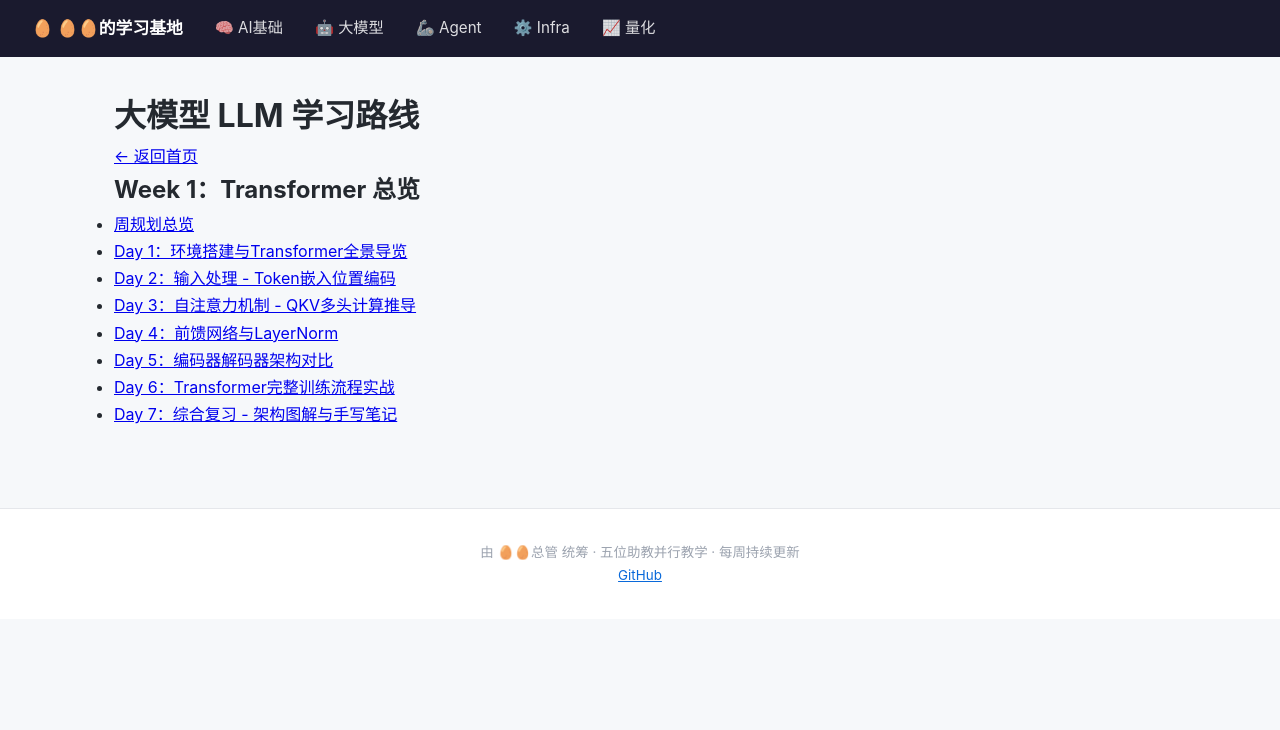
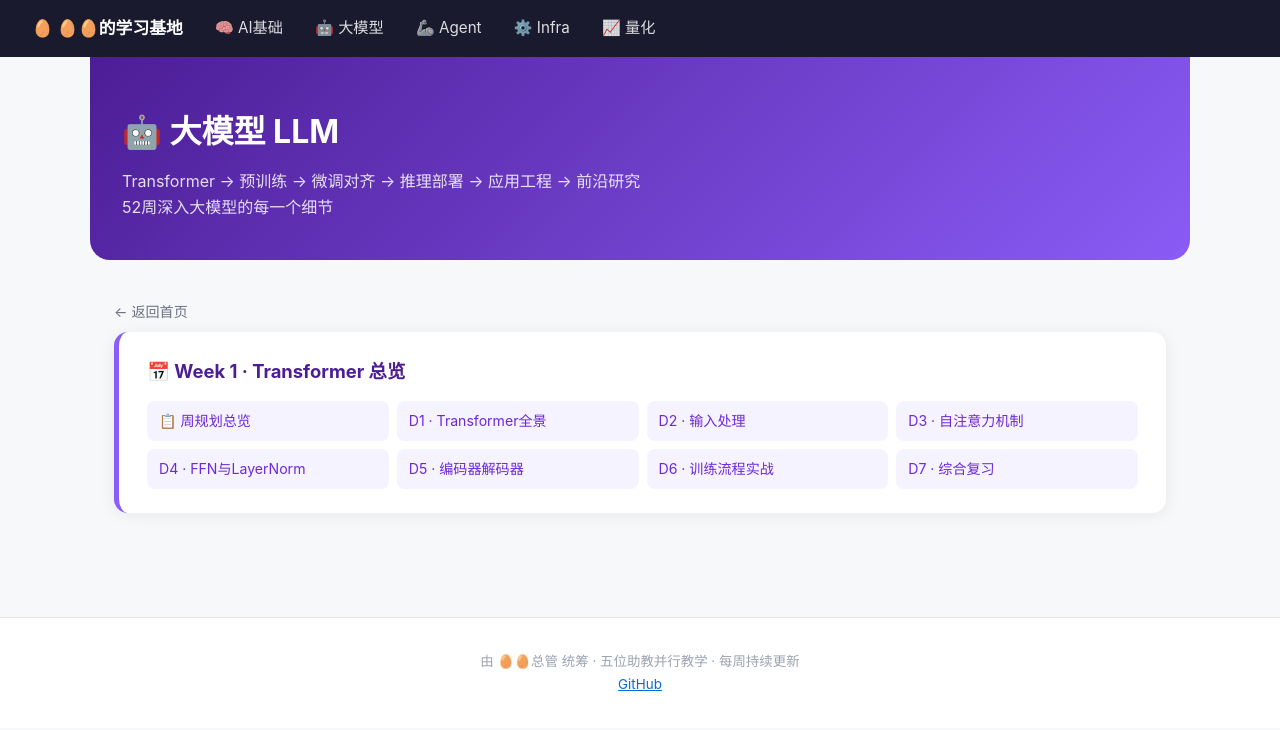
Before and after one commit to Lingbo-Huang/dandan-learn, a Jekyll site: the page built from llm/index.md, in a window 1280 px wide. Shown: the top 730 px of the page. Built offline with Jekyll 4.4.1, drawn with Linux system fonts in a browser that asks for light colours; our own code applies the rules of GitHub Pages for plain Markdown files.

Commit message:
Update llm/index.md

```diff
--- a/llm/index.md
+++ b/llm/index.md
@@ -1,18 +1,38 @@
 ---
+layout: default
 title: 🤖 大模型 LLM
 ---
 
-# 大模型 LLM 学习路线
+<style>
+.track-hero { background: linear-gradient(135deg, #4c1d95, #8b5cf6); color: white; padding: 48px 32px 40px; margin: -32px -24px 40px; border-radius: 0 0 20px 20px; }
+.track-hero h1 { font-size: 2em; margin-bottom: 10px; }
+.track-hero p { opacity: 0.85; font-size: 1em; line-height: 1.6; }
+.week-card { background: white; border-radius: 14px; padding: 24px 28px; margin-bottom: 24px; box-shadow: 0 2px 16px rgba(0,0,0,0.07); border-left: 5px solid #8b5cf6; }
+.week-card h2 { font-size: 1.15em; margin-bottom: 14px; color: #4c1d95; }
+.week-card ul { list-style: none; padding: 0; margin: 0; display: grid; grid-template-columns: repeat(auto-fill, minmax(220px, 1fr)); gap: 8px; }
+.week-card ul li a { display: block; padding: 8px 12px; background: #f5f3ff; border-radius: 8px; color: #6d28d9; text-decoration: none; font-size: 0.88em; transition: background 0.15s; }
+.week-card ul li a:hover { background: #ede9fe; text-decoration: none; }
+.back { margin-bottom: 8px; font-size: 0.88em; }
+.back a { color: #6b7280; text-decoration: none; }
+</style>
 
-[← 返回首页](../)
+<div class="track-hero">
+  <h1>🤖 大模型 LLM</h1>
+  <p>Transformer → 预训练 → 微调对齐 → 推理部署 → 应用工程 → 前沿研究<br>52周深入大模型的每一个细节</p>
+</div>
 
-## Week 1：Transformer 总览
+<p class="back"><a href="{{ '/' | relative_url }}">← 返回首页</a></p>
 
-- [周规划总览](week01/llm-w1-周规划总览)
-- [Day 1：环境搭建与Transformer全景导览](week01/llm-w1-环境搭建与Transformer全景导览)
-- [Day 2：输入处理 - Token嵌入位置编码](week01/llm-w1-输入处理-Token嵌入位置编码)
-- [Day 3：自注意力机制 - QKV多头计算推导](week01/llm-w1-自注意力机制-QKV多头计算推导)
-- [Day 4：前馈网络与LayerNorm](week01/llm-w1-前馈网络与LayerNorm)
-- [Day 5：编码器解码器架构对比](week01/llm-w1-编码器解码器架构对比)
-- [Day 6：Transformer完整训练流程实战](week01/llm-w1-Transformer完整训练流程实战)
-- [Day 7：综合复习 - 架构图解与手写笔记](week01/llm-w1-综合复习-架构图解与手写笔记)
+<div class="week-card">
+  <h2>📅 Week 1 · Transformer 总览</h2>
+  <ul>
+    <li><a href="{{ '/llm/week01/llm-w1-week-plan' | relative_url }}">📋 周规划总览</a></li>
+    <li><a href="{{ '/llm/week01/llm-w1-transformer-overview' | relative_url }}">D1 · Transformer全景</a></li>
+    <li><a href="{{ '/llm/week01/llm-w1-tokenization-embedding' | relative_url }}">D2 · 输入处理</a></li>
+    <li><a href="{{ '/llm/week01/llm-w1-self-attention' | relative_url }}">D3 · 自注意力机制</a></li>
+    <li><a href="{{ '/llm/week01/llm-w1-ffn-layernorm' | relative_url }}">D4 · FFN与LayerNorm</a></li>
+    <li><a href="{{ '/llm/week01/llm-w1-encoder-decoder' | relative_url }}">D5 · 编码器解码器</a></li>
+    <li><a href="{{ '/llm/week01/llm-w1-training-practice' | relative_url }}">D6 · 训练流程实战</a></li>
+    <li><a href="{{ '/llm/week01/llm-w1-review' | relative_url }}">D7 · 综合复习</a></li>
+  </ul>
+</div>
```
